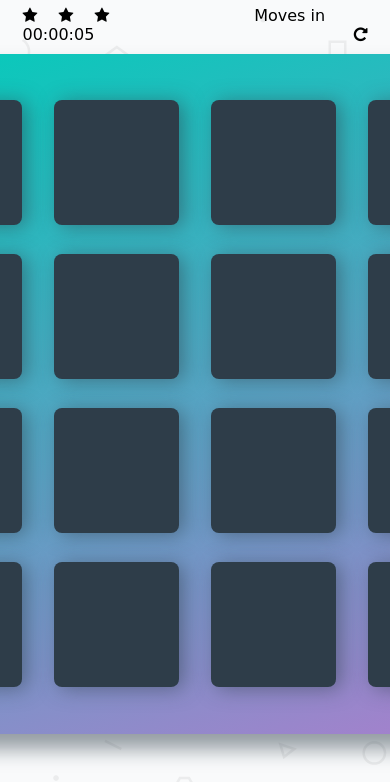
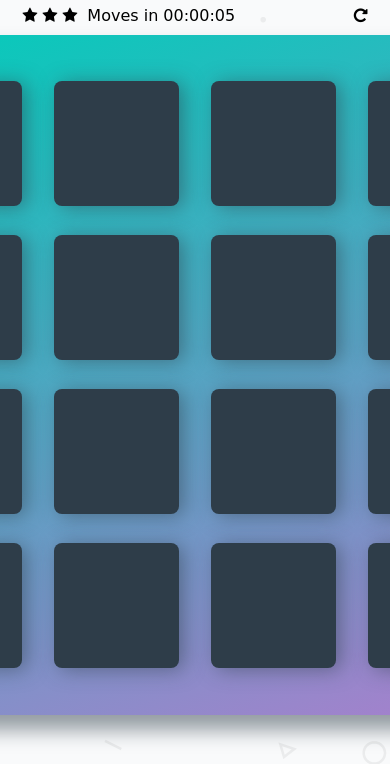
Before and after one commit to shubham16598/Udacity-Frontend-Projects, a plain HTML site: page Memory Game/index.html in a window 390 px wide. Shown: the part 80-862 px from the top of the page. Drawn offline with nearby package versions, Linux system fonts and the light colour scheme; some packages are replaced by stand-ins of ours; a script that the page names is missing; a web font is replaced by a local one.

Commit message:
icon alignment correct

```diff
--- a/Memory Game/css/app.css
+++ b/Memory Game/css/app.css
@@ -107,17 +107,3 @@ h1 {
   float: right;
   cursor: pointer;
 }
-li {
-  display: inline;
-  padding-right: 1em;
-}
-@media(max-width: 680px) {
-  ul {
-    -webkit-column-count: 2;
-    -moz-column-count: 2;
-    column-count: 2;
-  }
-  li {
-    display:block;
-  }
-}
--- a/Memory Game/js/app.js
+++ b/Memory Game/js/app.js
@@ -96,7 +96,7 @@ $(".card").click(function() {
   }
 });
 
-//Popup implemented
+//Popup implemented using sweetheart alert
 function popup() {
   timer.stop();
   swal({
```
